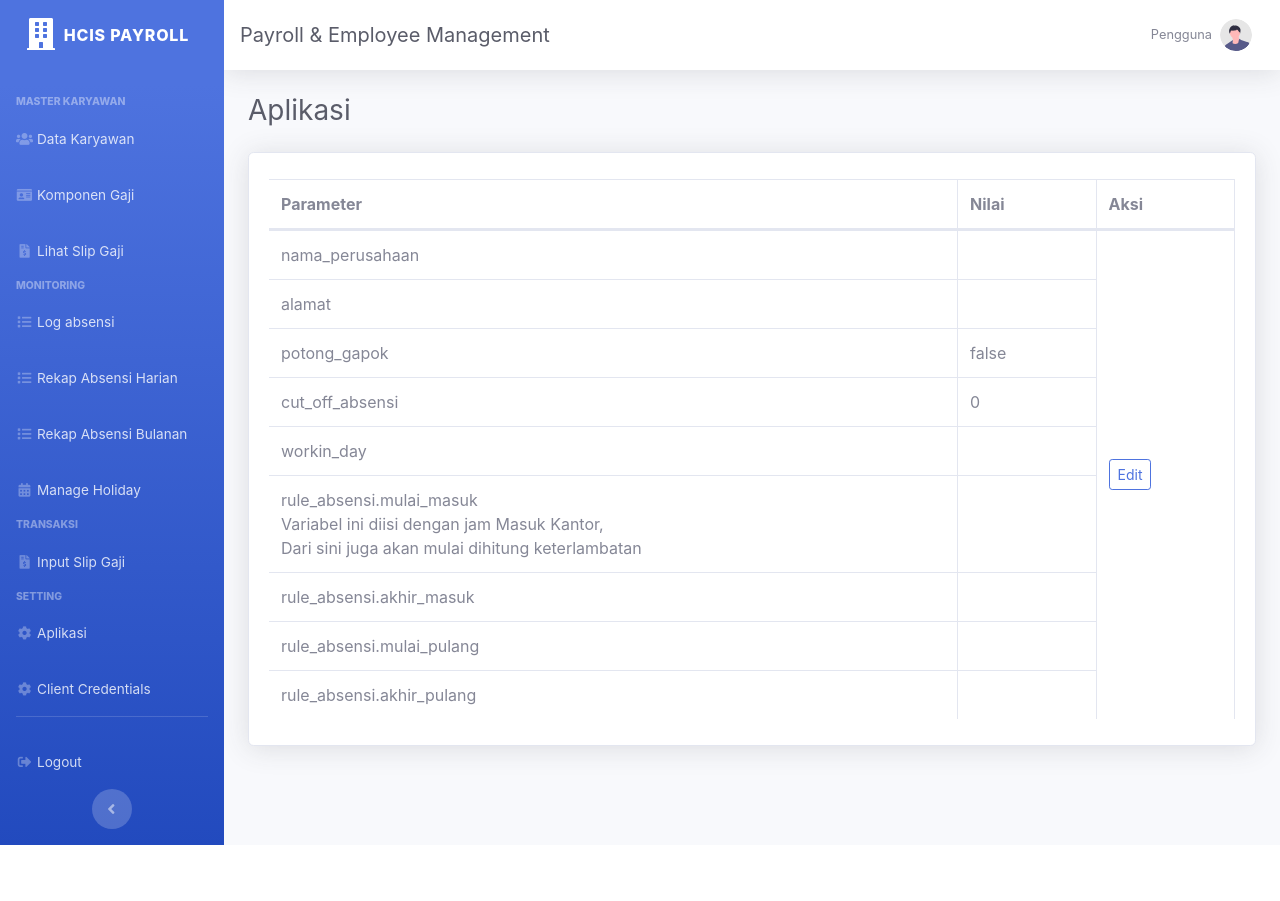
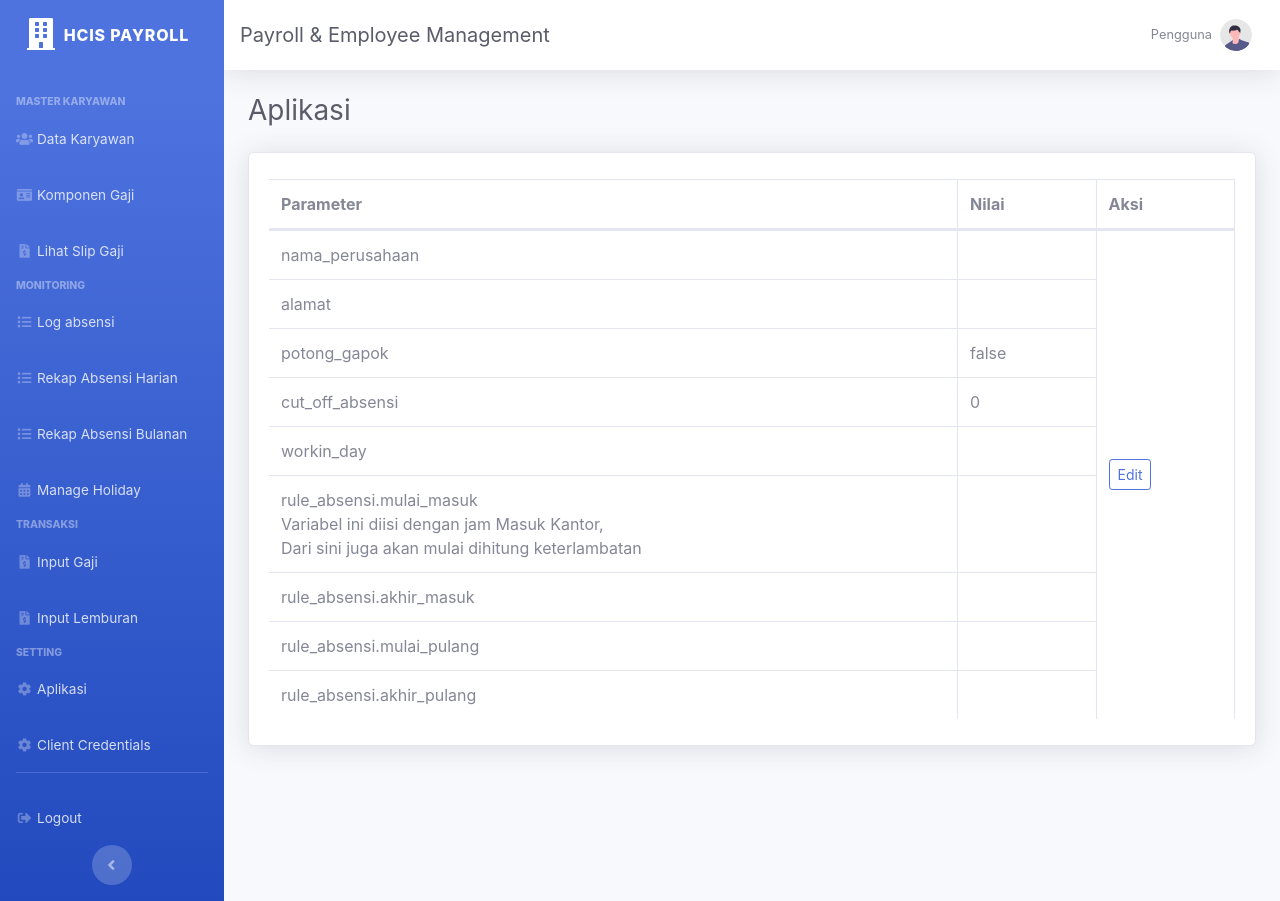
Before and after one commit to alpurkanw/svr_aplikasi_absensi, a CodeIgniter app: the page made by application/views/admin/app_config/index.php in a window 1280 px wide. Before the commit the page ends 845 px from the top, so only its background shows below. Run offline with CodeIgniter, Linux system fonts and the light colour scheme; data that the repository does not hold is empty; some libraries are stand-ins or nearby versions.

Commit message:
Update payroll input navigation

```diff
--- a/application/views/admin/01_sidebar.php
+++ b/application/views/admin/01_sidebar.php
@@ -25,7 +25,8 @@
 
 
     <div class="sidebar-heading">TRANSAKSI</div>
-    <li class="nav-item"><a class="nav-link" href="<?= site_url('admin/payslips/input') ?>"><i class="fas fa-fw fa-file-invoice-dollar"></i><span>Input Slip Gaji</span></a></li>
+    <li class="nav-item"><a class="nav-link" href="<?= site_url('admin/payslips/input') ?>"><i class="fas fa-fw fa-file-invoice-dollar"></i><span>Input Gaji</span></a></li>
+    <li class="nav-item"><a class="nav-link" href="<?= site_url('admin/payslips/input') ?>"><i class="fas fa-fw fa-file-invoice-dollar"></i><span>Input Lemburan</span></a></li>
     <!-- <li class="nav-item"><a class="nav-link" href="<?= site_url('admin/client-credentials') ?>"><i class="fas fa-fw fa-cog"></i><span>Client Credentials</span></a></li> -->
     <!-- <li class="nav-item"><a class="nav-link" href="<?= site_url('admin/payroll-components') ?>"><i class="fas fa-fw fa-id-card"></i><span>Komponen Gaji</span></a></li> -->
 
```
